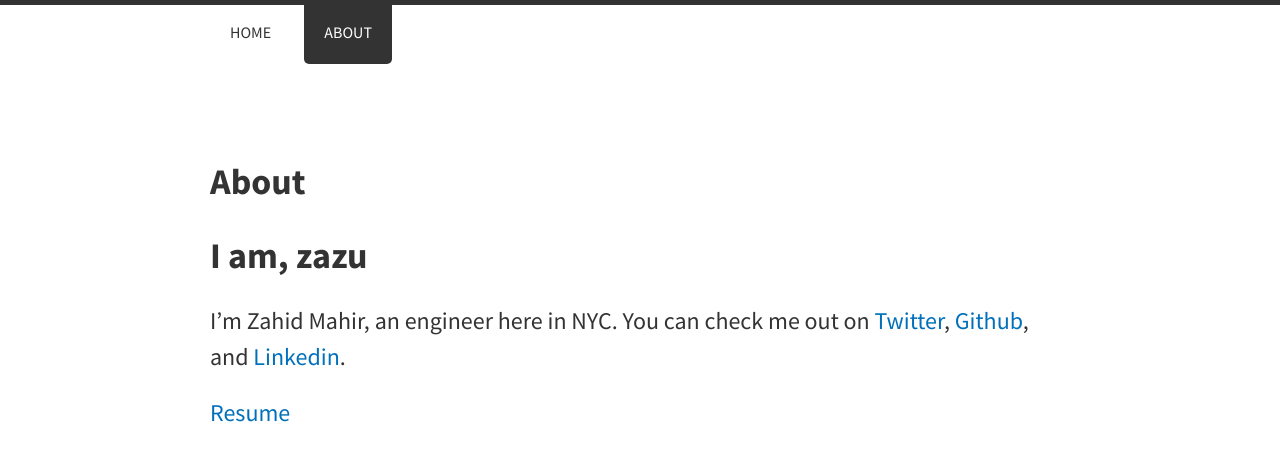
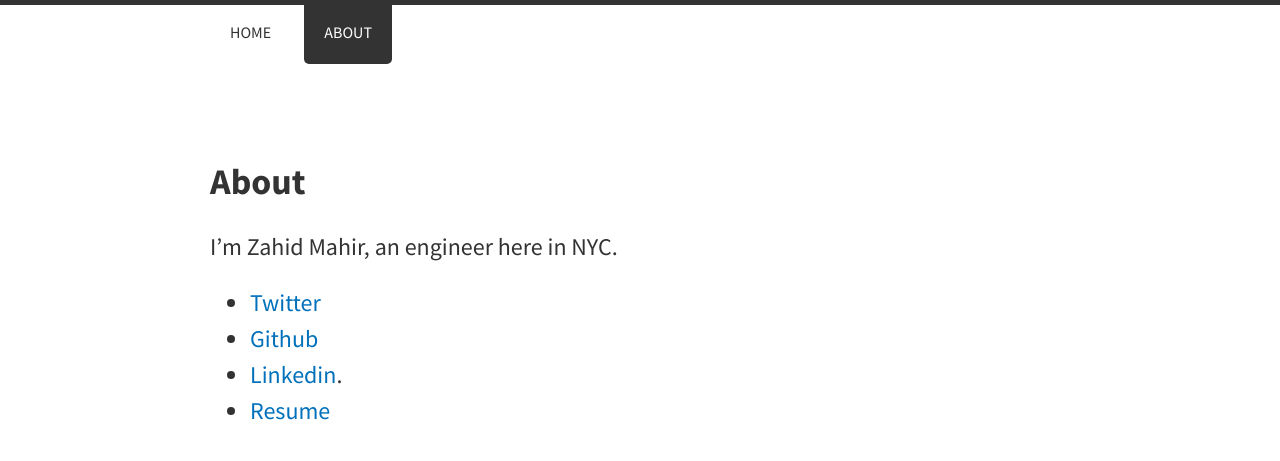
Before and after one commit to zahid/website, a Jekyll site: the page built from about/index.md, in a window 1280 px wide. Shown: the top 461 px of the page. Built offline with Jekyll 4.4.1, drawn with Linux system fonts in a browser that asks for light colours; Markdown is read by kramdown in place of the engine named in the settings.

Commit message:
Updated about page.

```diff
--- a/about/index.md
+++ b/about/index.md
@@ -2,8 +2,9 @@
 layout: page
 title: About
 ---
-# I am, zazu
 
-I'm Zahid Mahir, an engineer here in NYC. You can check me out on [Twitter](http://www.twitter.com/zahidmahir), [Github](http://www.github.com/zahid), and [Linkedin](http://www.linkedin.com/in/zahidmahir).
-
-[Resume](https://gist.github.com/zahid/c9766ebea4fbd5898a15)
+I'm Zahid Mahir, an engineer here in NYC.
+* [Twitter](http://www.twitter.com/zahidmahir)
+* [Github](http://www.github.com/zahid)
+* [Linkedin](http://www.linkedin.com/in/zahidmahir).
+* [Resume](https://gist.github.com/zahid/c9766ebea4fbd5898a15)
```
